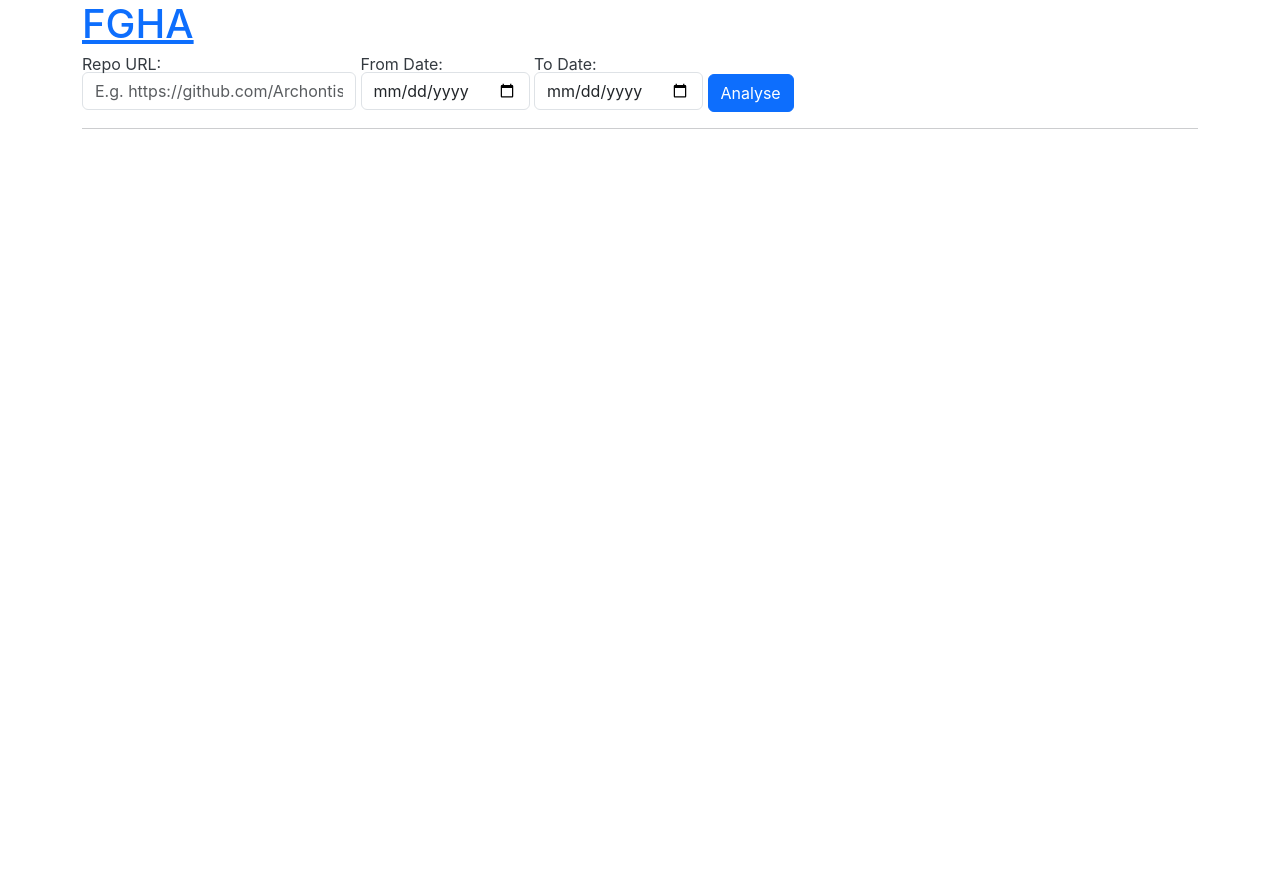
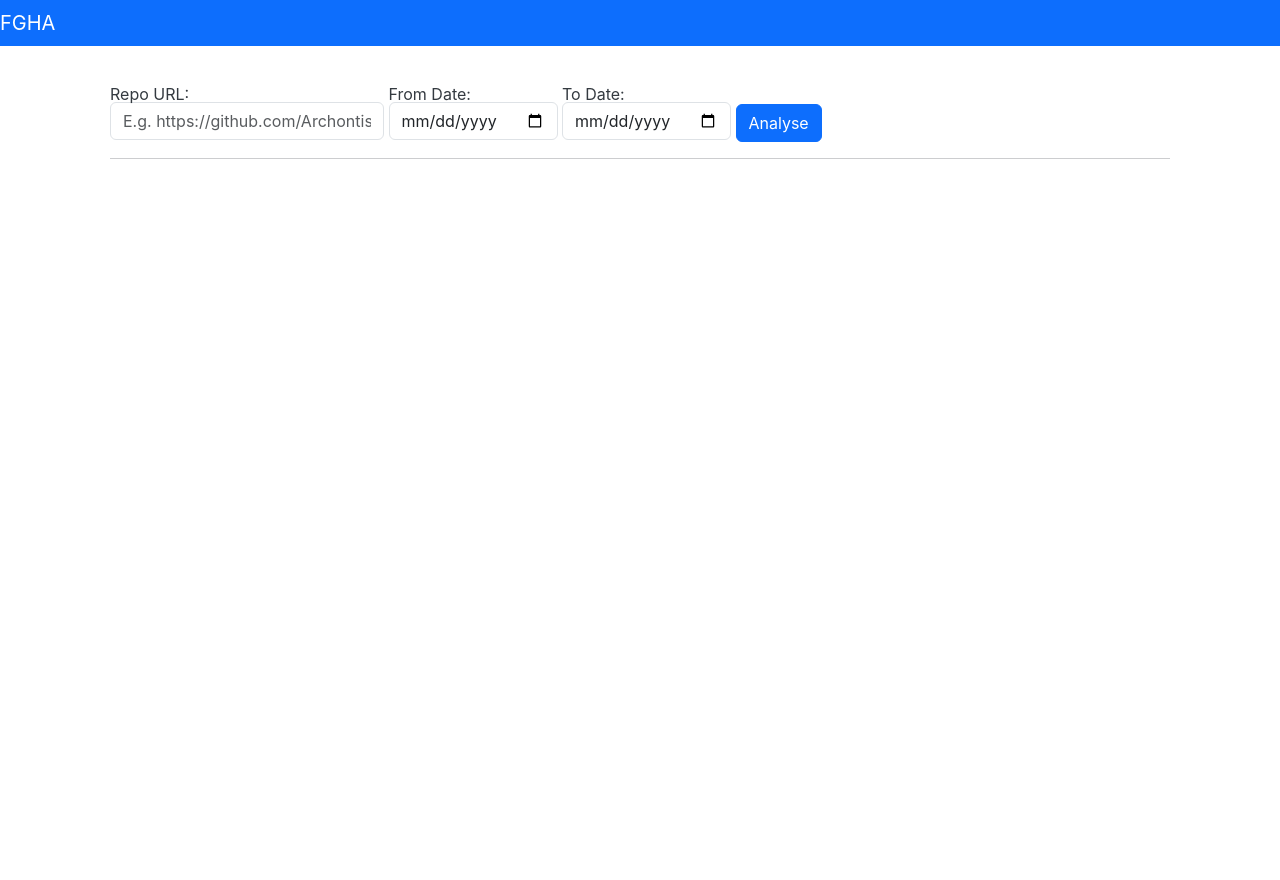
Before and after one commit to ArchontisKostis/CodeInspectorFLASK, a Flask app: page / in a window 1280 px wide. Run offline with Flask 2, Linux system fonts and the light colour scheme.

Commit message:
add header

```diff
--- a/static/assets/css/style.css
+++ b/static/assets/css/style.css
@@ -8,13 +8,11 @@ body {
   font-family: "Inter", sans-serif;
   color: #343a40;
   line-height: 1;
-  display: flex;
-  justify-content: center;
   min-height: 110vh;
 }
 
 .container {
-  padding-bottom: 10vh;
+  padding: 5vh;
 }
 
 thead {
--- a/templates/base.html
+++ b/templates/base.html
@@ -14,6 +14,9 @@
         <link rel="stylesheet" href="../static/assets/css/style.css">
     </head>
     <body>
+        <nav class="navbar navbar-dark  bg-primary">
+          <a class="navbar-brand" href="/">FGHA</a>
+        </nav>
         <div class="container">
             {% block content %}
             {% endblock %}
--- a/templates/index.html
+++ b/templates/index.html
@@ -1,8 +1,5 @@
 {% extends "base.html" %}
 {% block content %}
-
-
-    <h1><a href="/">FGHA</a></h1>
     <form method="post" onsubmit="showLoading()">
         <label>
             Repo URL:
```
